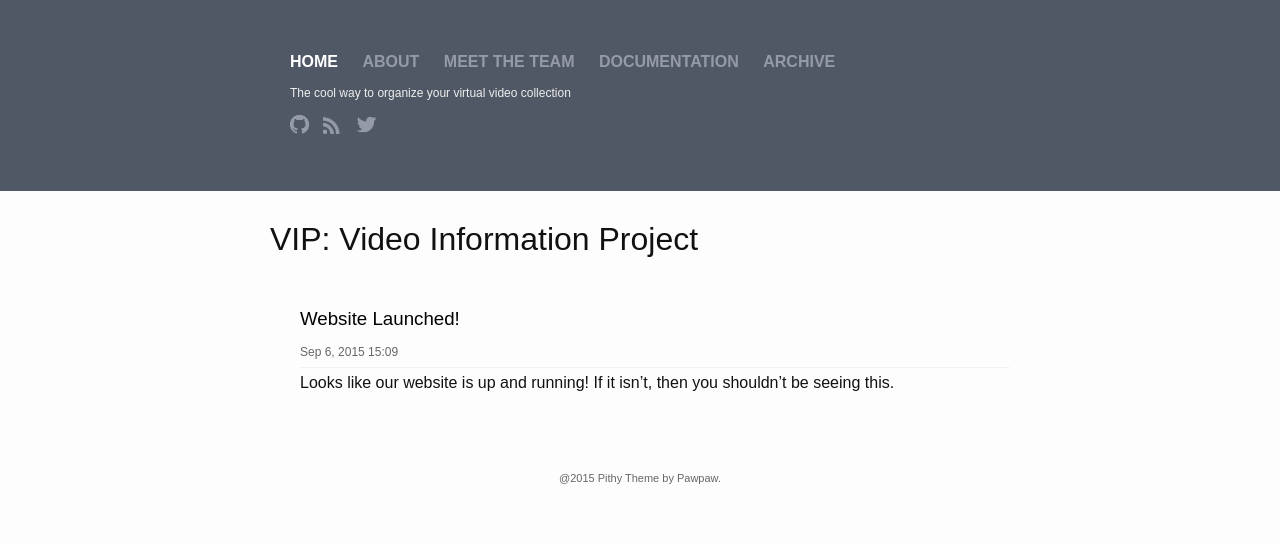
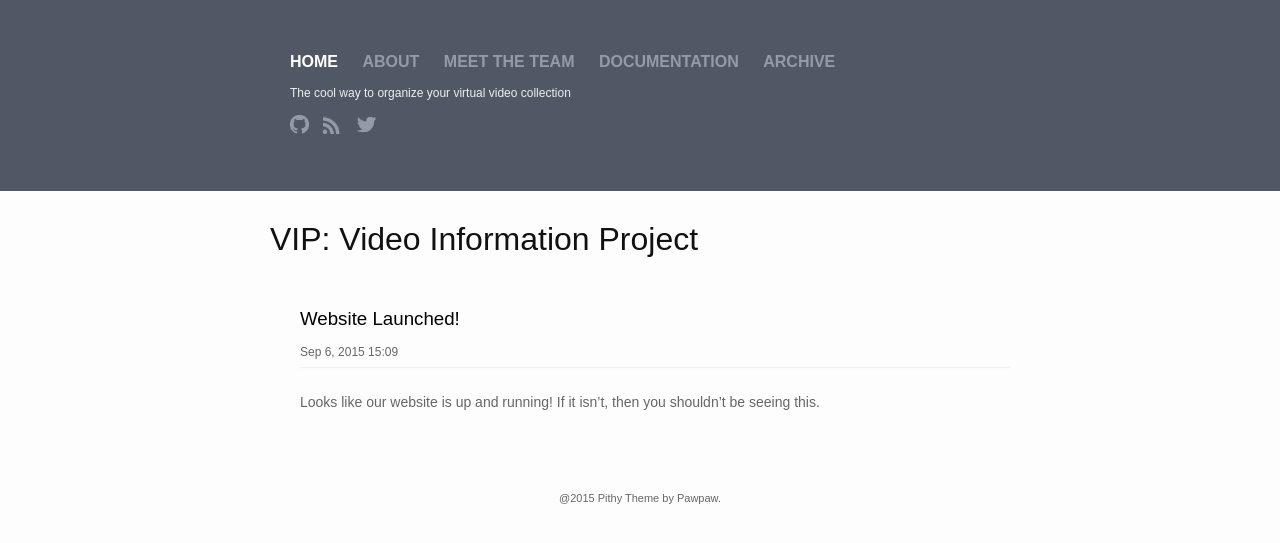
Before and after one commit to VolkertF/vip-project, a Jekyll site: the page built from index.html, in a window 1280 px wide. Shown: the top 543 px of the page. Built offline with Jekyll 4.4.1, drawn with Linux system fonts in a browser that asks for light colours.

Commit message:
Uncommented code that I accidentally forgot to uncomment earlier.

```diff
--- a/index.html
+++ b/index.html
@@ -3,7 +3,7 @@ layout: default
 title: VIP - Home
 ---
 <h1>VIP: Video Information Project</h1>
-<!-- <div class="home"> -->
+<div class="home">
   <ul class="post-list">
     {% for post in site.posts %}
       <li>
@@ -13,11 +13,11 @@ title: VIP - Home
         </h3>
         <span class="post-meta">{{ post.date | date: "%b %-d, %Y %H:%m" }}</span>
         <hr id="line">
-		<!-- <div class="content"> -->
+		<div class="content">
 		{{ post.excerpt }}
-        <!-- </div> -->
+        </div>
 		<br>
       </li>
     {% endfor %}
   </ul>
-<!-- </div> -->
+</div>
```
Also changed, not shown: 2 other files.
